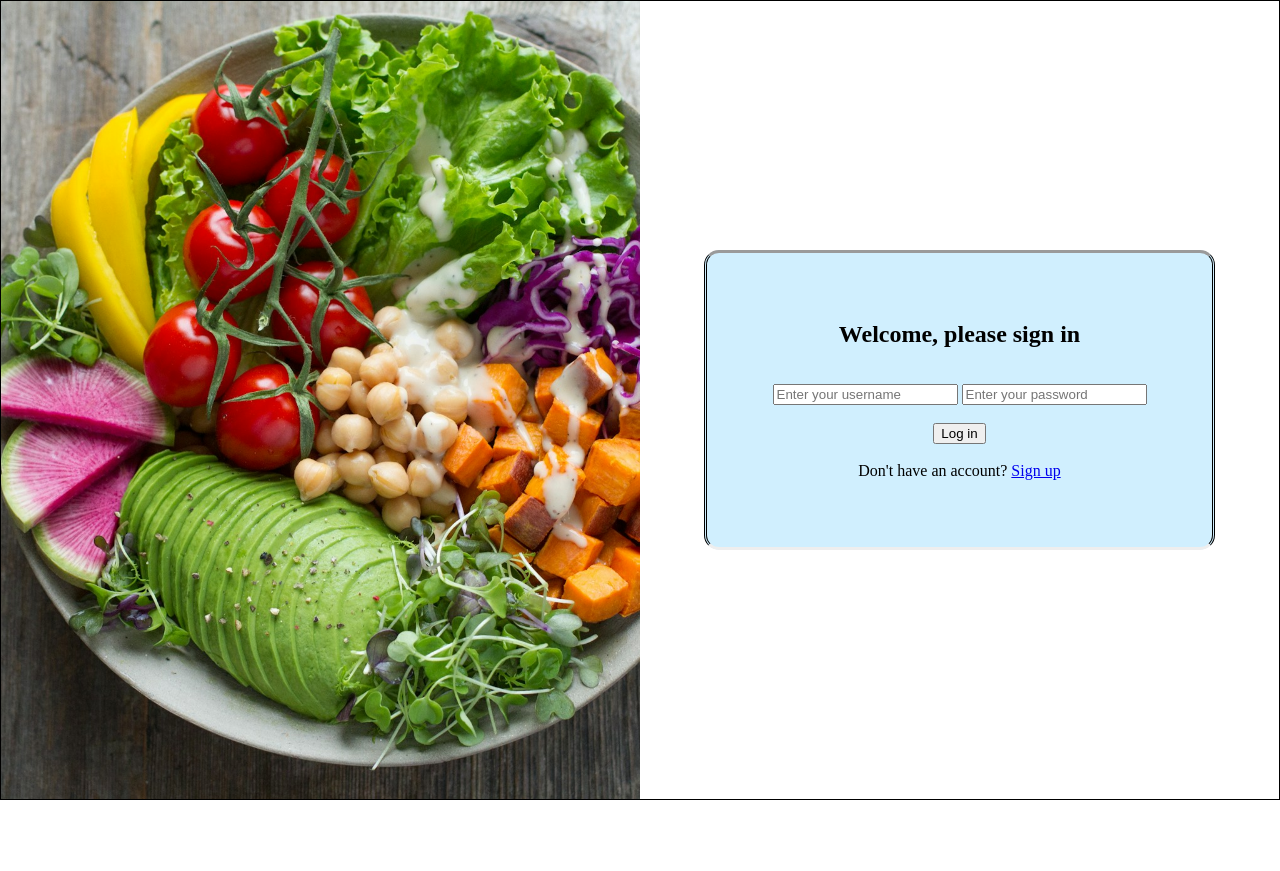
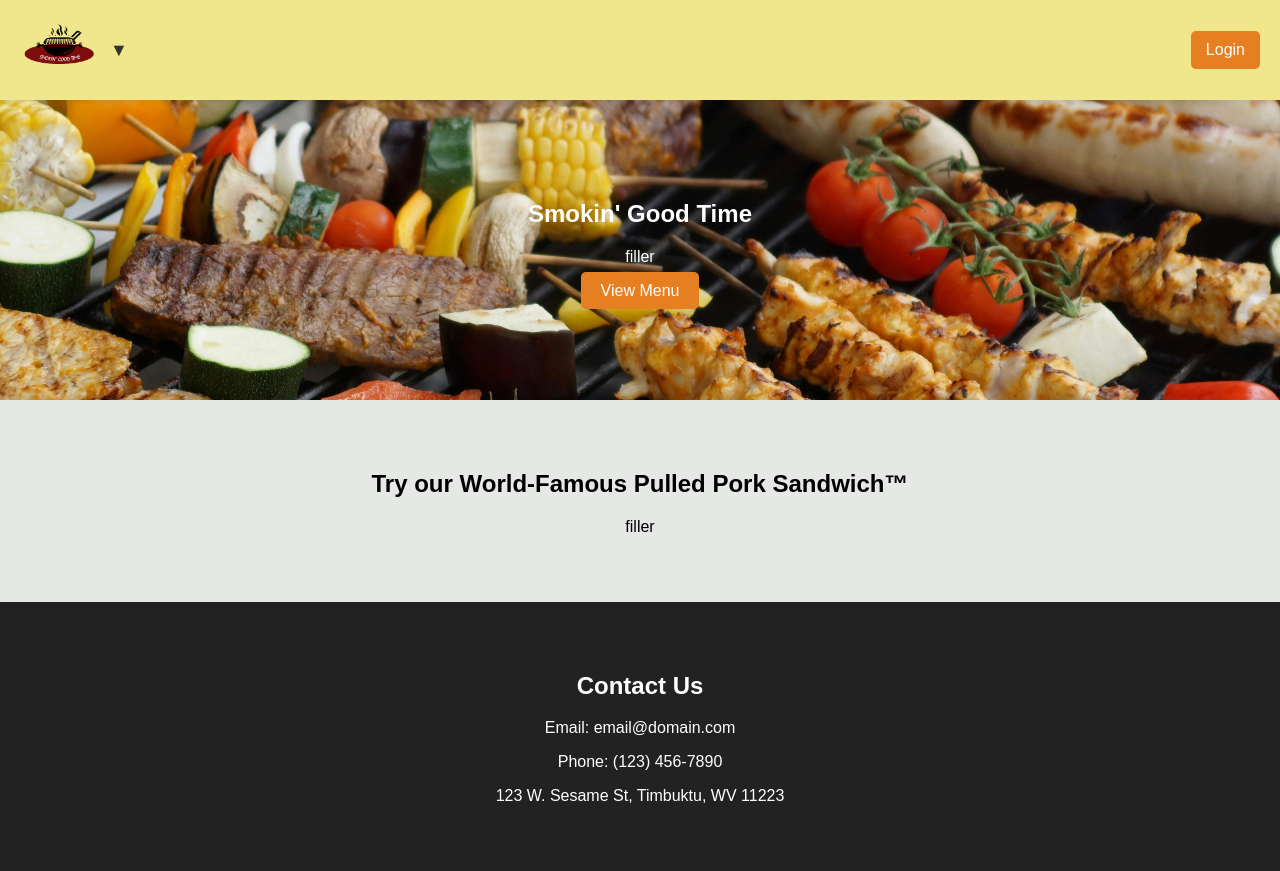
Before and after one commit to iHost4/smokin_good_time, a PHP site: page / in a window 1280 px wide. Before the commit the page ends 800 px from the top, so only its background shows below. Run offline with PHP 8.4, Linux system fonts and the light colour scheme.

Commit message:
index.php work, old index.php has been renamed to ualog.php. 2 images added.

```diff
--- a/index.php
+++ b/index.php
@@ -1,50 +1,130 @@
-<?php
-    session_start();
-    $msg='';
-
-    if(!empty($_POST['username']) && !empty($_POST['password'])){
-        $username = filter_input(INPUT_POST, 'username', FILTER_SANITIZE_STRING);
-        $password = filter_input(INPUT_POST, 'password', FILTER_SANITIZE_STRING);
-
-        if($username === 'wilson' && $password === 'unlock'){
-            $_SESSION['username'] = 'wilson';
-            //echo 'session started'
-            header('Location: menu.php');
-            exit;
-        }else{
-            $msg='Invalid credentials';
+<!DOCTYPE html>
+<html lang="en">
+<head>
+    <meta charset="UTF-8">
+    <meta name="viewport" content="width=device-width, initial-scale=1.0">
+    <title>Smokin' Good Time</title>
+    <style>
+        body {
+            font-family: Arial, sans-serif;
+            margin: 0;
+            padding: 0;
+            text-align: center;
+            background-color: #f0e68c;
         }
-    }
-?>
-<!DOCTYPE html>
-<html>
-    <head>
-        <title>Smokin Good Time</title>
-        <meta charset="utf-8">
-        <meta name="viewport" content="width=device-width, initial-scale=1.0" />
-        <link rel="stylesheet" href="login.css">
-        <script src="loginPage.js "></script>
-    </head>
-
-    <body>
-        <div id="loginContainer">
-            <div class="loginImageContainer">
-                <img class="images" src="Images/food1.jpg" alt="">
-            </div>
-
-            <div class="loginFormContainer">
-                <form id="loginForm" action="<?php echo htmlspecialchars($_SERVER['PHP_SELF']);?>" method="POST">
-                    <h2>Welcome, please sign in</h2>
-                    <br><br>
-                    <input name="username" type="text" placeholder="Enter your username" required>
-                    <input name="password" type="password" placeholder="Enter your password" required>
-                    <br><br>
-                    <span style="color: red;"><?php echo $msg?></span>
-                    <input type="submit" value="Log in">
-                    <br><br>
-                    <p>Don't have an account? <a href="signup.php">Sign up</a></p>
-                </form>
+        .header {
+            display: flex;
+            justify-content: space-between;
+            align-items: center;
+            padding: 10px 20px;
+            background: #f0e68c;
+            position: absolute;
+            top: 0;
+            left: 0;
+            width: 100%;
+            box-shadow: 0 2px 5px rgba(0, 0, 0, 0.1);
+        }
+        .logo-container {
+            position: relative;
+            display: flex;
+            align-items: center;
+            cursor: pointer;
+        }
+        .logo {
+            height: 80px;
+        }
+        .chevron {
+            margin-left: 10px;
+            font-size: 18px;
+            color: #333;
+        }
+        .dropdown-menu {
+            display: none;
+            position: absolute;
+            top: 100%;
+            left: 0;
+            background: white;
+            box-shadow: 0 2px 5px rgba(0, 0, 0, 0.2);
+            border-radius: 5px;
+            min-width: 150px;
+            text-align: left;
+        }
+        .dropdown-menu a {
+            display: block;
+            padding: 10px;
+            color: black;
+            text-decoration: none;
+        }
+        .dropdown-menu a:hover {
+            background: #e67e22;
+            color: white;
+        }
+        .logo-container:hover .dropdown-menu {
+            display: block;
+        }
+        .login-index {
+            padding: 10px 15px;
+            background: #e67e22;
+            color: white;
+            text-decoration: none;
+            border-radius: 5px;
+            font-size: 16px;
+            margin-right: 40px;
+        }
+        .hero {
+            background: url('images/pexels-pixabay-533325.jpg') no-repeat center center/cover;
+            color: white;
+            padding: 100px 20px;
+            margin-top: 80px;
+        }
+        .menu {
+            padding: 50px;
+            background: #E6E8E6;
+        }
+        .contact {
+            padding: 50px;
+            background: #222;
+            color: white;
+        }
+        .button {
+            padding: 10px 20px;
+            background: #e67e22;
+            color: white;
+            text-decoration: none;
+            border-radius: 5px;
+        }
+    </style>
+</head>
+<body>
+    <header class="header">
+        <div class="logo-container">
+            <img src="Images/Smokin-Good-Time-Logo.png" alt="Smokin' Good Time Logo" class="logo">
+            <span class="chevron">▼</span>
+            <div class="dropdown-menu">
+                <a href="about.php">About Us</a>
+                <a href="menu.php">Menu</a>
+                <a href="contact.php">Contact Us</a>
+                <a href="employ.php">Opportunities</a>
             </div>
         </div>
-    </body>
+        <a href="ualog.php" class="login-index">Login</a>
+    </header>
+    <section class="hero">
+        <h1>Smokin' Good Time</h1>
+        <p>filler</p>
+        <a href="menu.php" class="button">View Menu</a>
+    </section>
+
+    <section id="menu" class="menu">
+        <h2>Try our World-Famous Pulled Pork Sandwich&#8482;</h2>
+        <p>filler</p>
+    </section>
+
+    <section class="contact">
+        <h2>Contact Us</h2>
+        <p>Email: email@domain.com</p>
+        <p>Phone: (123) 456-7890</p>
+        <p>123 W. Sesame St, Timbuktu, WV 11223</p>
+    </section>
+</body>
 </html>
```
Also changed, not shown: ualog.php (added, +50 -0 lines), Images/Smokin-Good-Time-Logo.png (added), Images/pexels-pixabay-533325.jpg (added).
